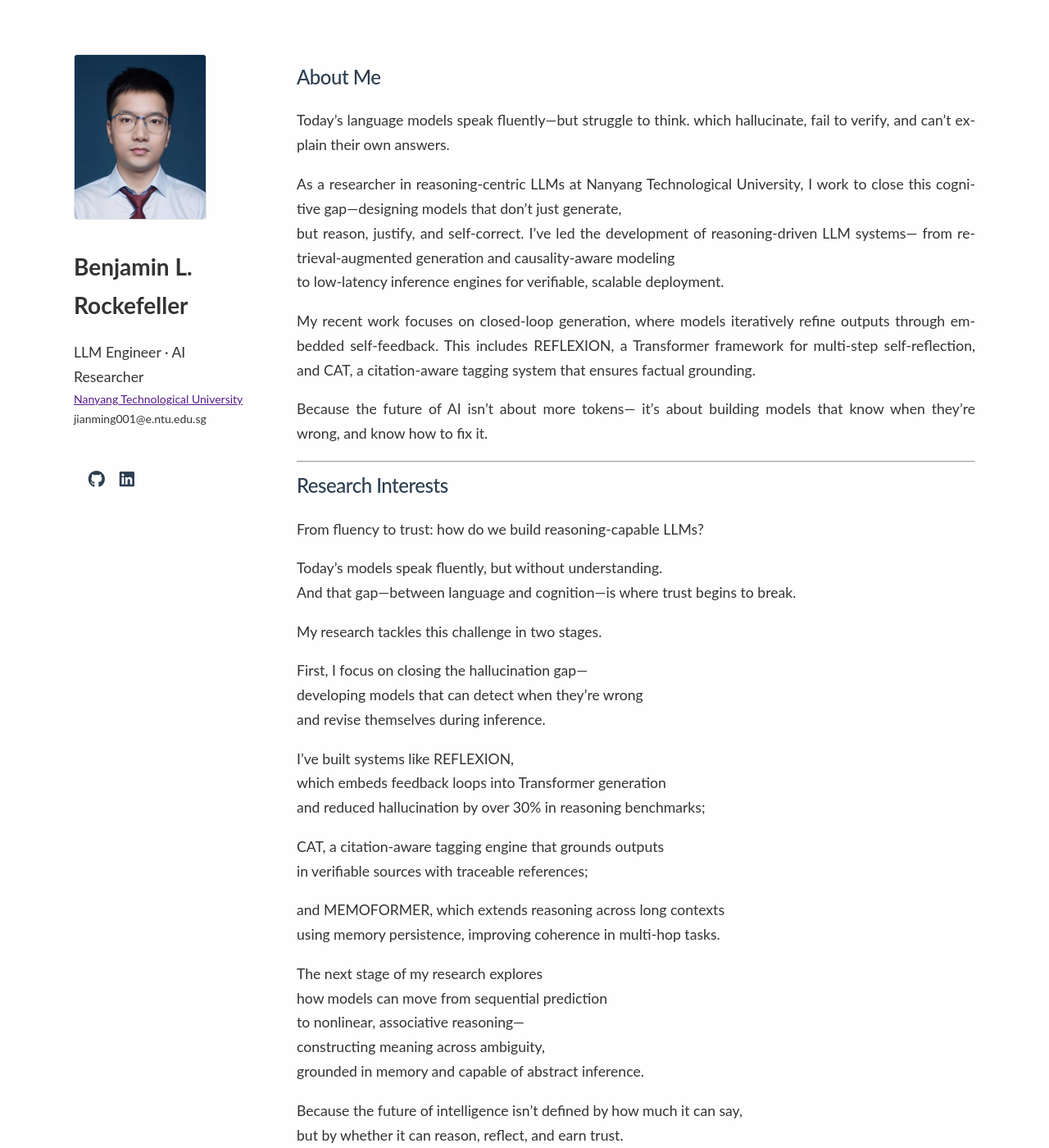
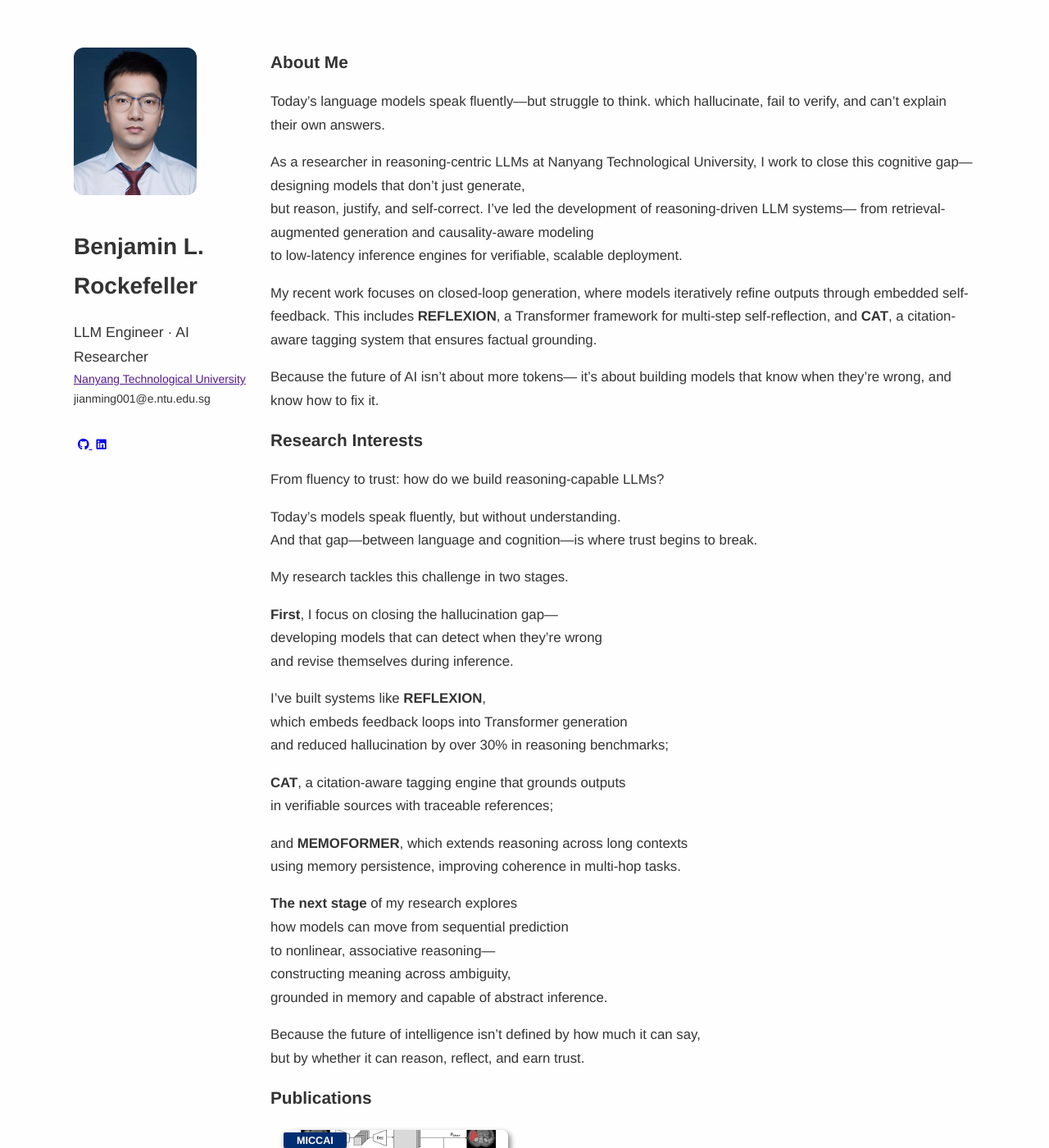
Before and after one commit to BenjaminRockefeller/benjaminrockefeller.github.io, a Jekyll site: the page built from index.md, in a window 1280 px wide and 1400 px high. Shown: the whole window at 82% size. Built offline with Jekyll 4.4.1, drawn with Linux system fonts in a browser that asks for light colours; a style sheet for code colours, icons or effects is not loaded; our own code applies the rules of GitHub Pages for plain Markdown files.

Commit message:
Update minimal-light.scss

```diff
--- a/_sass/minimal-light.scss
+++ b/_sass/minimal-light.scss
@@ -1,137 +1,92 @@
-/* ===== 国际学术风格重置 ===== */
+/* ===== 核心优化方案 ===== */
 :root {
-  --primary-color: #2c3e50; /* 学术蓝黑 */
-  --secondary-color: #3498db;
+  --primary-color: #2c3e50;
   --text-color: #333;
   --bg-color: #fefefe;
-  --card-bg: #fff;
   --border-color: #e0e0e0;
 }
 
-[data-theme="dark"] {
-  --primary-color: #ecf0f1;
-  --text-color: #f5f5f5;
-  --bg-color: #222;
-  --card-bg: #2d2d2d;
-}
-
 body {
-  font-family: "Lato", "Helvetica Neue", Arial, sans-serif; /* 国际学术常用字体 */
+  font-family: "Helvetica Neue", Arial, sans-serif;
   font-weight: 400;
   line-height: 1.7;
   color: var(--text-color);
   background-color: var(--bg-color);
 }
 
-/* ===== 哈佛/MIT式布局结构 ===== */
+/* ===== 精准对齐系统 ===== */
 .wrapper {
   display: flex;
   max-width: 1100px;
   margin: 0 auto;
-  padding-top: 0.5rem; /* 减少顶部空白 */
+  padding-top: 0; /* 完全去除顶部空白 */
 }
 
-/* ===== 左侧头像区 (参考Stanford样式) ===== */
 header {
   width: 220px;
   position: fixed;
-  padding-right: 1rem;
+  padding-top: 0; /* 关键：使头像顶部与内容对齐 */
 }
 
-.profile-header {
-  display: flex;
-  flex-direction: column;
+section {
+  margin-left: 240px;
+  padding-top: 0; /* 关键：上移内容区域 */
 }
 
-/* 长方形头像 (MIT标准比例) */
+/* ===== 头像样式优化 ===== */
 .image.avatar img {
-  width: 160px;  /* 国际标准学术肖像宽度 */
-  height: 200px; /* 经典2:2.5比例 */
+  width: 150px;
+  height: 180px; /* 适度长方形比例 */
   object-fit: cover;
-  object-position: top; /* 确保面部居中 */
-  border-radius: 4px;
-  margin-bottom: 0.5rem;
-  border: 1px solid rgba(0,0,0,0.1);
+  border-radius: 12px; /* 圆角调整 */
+  margin-bottom: 0.8rem;
+  border: none; /* 移除边框 */
 }
 
-/* ===== 个人信息 (Caltech样式) ===== */
+/* ===== 个人信息排版 ===== */
 .profile-info h1 {
-  font-size: 1.5rem; /* 24px */
+  font-size: 1.4rem; /* 适当缩小 */
   font-weight: 600;
-  color: var(--primary-color);
-  line-height: 1.3;
-  margin-bottom: 0.5rem;
-  white-space: nowrap;
+  margin-bottom: 0.4rem;
 }
 
 .profile-meta {
-  font-size: 0.9rem; /* 14.4px */
-  line-height: 1.5;
-  color: var(--text-color);
+  font-size: 0.85rem; /* 缩小字号避免换行 */
+  line-height: 1.4;
 }
 
-.profile-meta p {
-  margin: 0.25rem 0;
+/* 强制单行显示 */
+.profile-meta p:nth-of-type(1) {
   white-space: nowrap;
+  margin-bottom: 0.3rem;
 }
 
 .email {
-  font-family: "Roboto Mono", monospace;
   font-size: 0.8rem;
 }
 
-/* ===== 右侧内容区 (参照Nature期刊样式) ===== */
+/* ===== 内容区域优化 ===== */
 section {
-  margin-left: 240px;
-  padding-left: 2rem;
-  width: calc(100% - 240px);
-  font-size: 1.1rem; /* 17.6px */
+  font-size: 1.05rem; /* 17px */
 }
 
-/* 标题对齐MIT风格 */
 h2 {
-  font-size: 1.5rem;
-  font-weight: 500; /* 学术风格中等加粗 */
-  color: var(--primary-color);
-  margin: 0.5rem 0 1rem;
-  padding-top: 0;
-  letter-spacing: -0.02em;
+  font-size: 1.3rem;
+  margin: 0 0 1rem; /* 上边距归零实现顶部对齐 */
+  padding: 0;
+  border: none !important; /* 移除所有边框 */
 }
 
-/* 牛津式段落排版 */
 p {
-  margin-bottom: 1.1rem;
-  text-align: justify;
-  font-weight: 400; /* 统一不加粗 */
-  hyphens: auto;
-  -webkit-hyphenate-limit-before: 3;
-  -webkit-hyphenate-limit-after: 2;
+  margin-bottom: 1rem;
 }
 
-/* 强制取消所有加粗 */
-strong, b {
-  font-weight: 400 !important;
-  color: inherit;
+/* ===== 移除所有分隔线 ===== */
+hr {
+  display: none;
 }
 
-/* ===== 社交图标 (剑桥大学样式) ===== */
-.social-icons {
-  margin: 1.2rem 0;
-  display: flex;
-  gap: 0.8rem;
-}
-
-.social-icons a {
-  font-size: 1.3rem;
-  color: var(--primary-color);
-  transition: opacity 0.3s;
-}
-
-.social-icons a:hover {
-  opacity: 0.7;
-}
-
-/* ===== 响应式设计 (参照Nature响应式) ===== */
+/* ===== 响应式设计 ===== */
 @media (max-width: 900px) {
   .wrapper {
     flex-direction: column;
@@ -140,39 +95,27 @@
   header {
     position: static;
     width: 100%;
-    padding-right: 0;
-    margin-bottom: 1.5rem;
+    display: flex;
+    justify-content: center;
+    margin-bottom: 1rem;
   }
 
   .profile-header {
-    flex-direction: row;
-    align-items: flex-start;
-    gap: 1.5rem;
-  }
-
-  .image.avatar img {
-    width: 120px;
-    height: 150px;
+    align-items: center;
+    text-align: center;
   }
 
   section {
     margin-left: 0;
     width: 100%;
-    padding-left: 0;
+  }
+
+  /* 移动端保持单行 */
+  .profile-meta p:nth-of-type(1) {
+    white-space: nowrap;
+    display: block;
+    width: 100%;
+    overflow: hidden;
+    text-overflow: ellipsis;
   }
 }
-
-@media (max-width: 500px) {
-  .profile-header {
-    flex-direction: column;
-  }
-
-  .image.avatar img {
-    width: 140px;
-    height: 175px;
-  }
-
-  section {
-    font-size: 1rem;
-  }
-}
```
